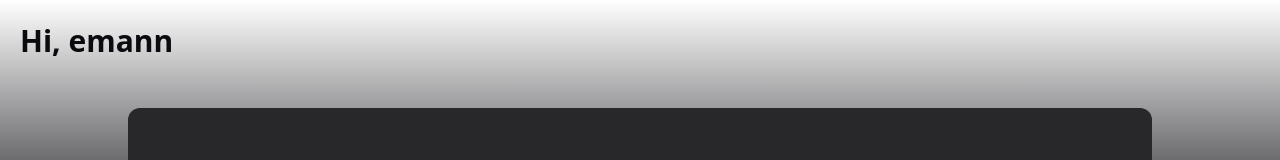
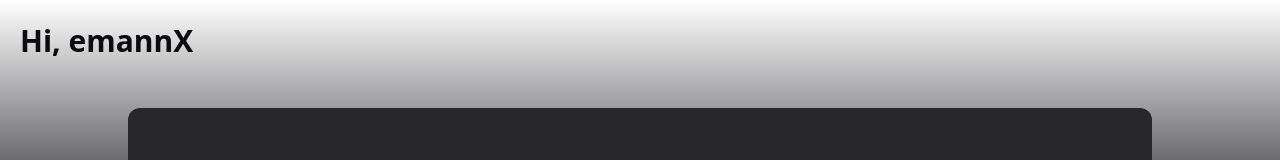
Before and after one commit to emannnx/Emannx-Insight, a React (Vite) app: page /ChatPage in a window 1280 px wide. Shown: the top 160 px of the page. Built offline with nearby package versions, Linux system fonts and the light colour scheme.

Commit message:
forth commit

```diff
--- a/src/Components/ChatPage.jsx
+++ b/src/Components/ChatPage.jsx
@@ -139,7 +139,7 @@ const ChatPage = () => {
   return (
     <div className="ChatContainer">
       <div className="ChatHeader">
-        <p>Hi, emann</p>
+        <p>Hi, emannX</p>
       </div>
 
       <div className="Chatherocont">
```
